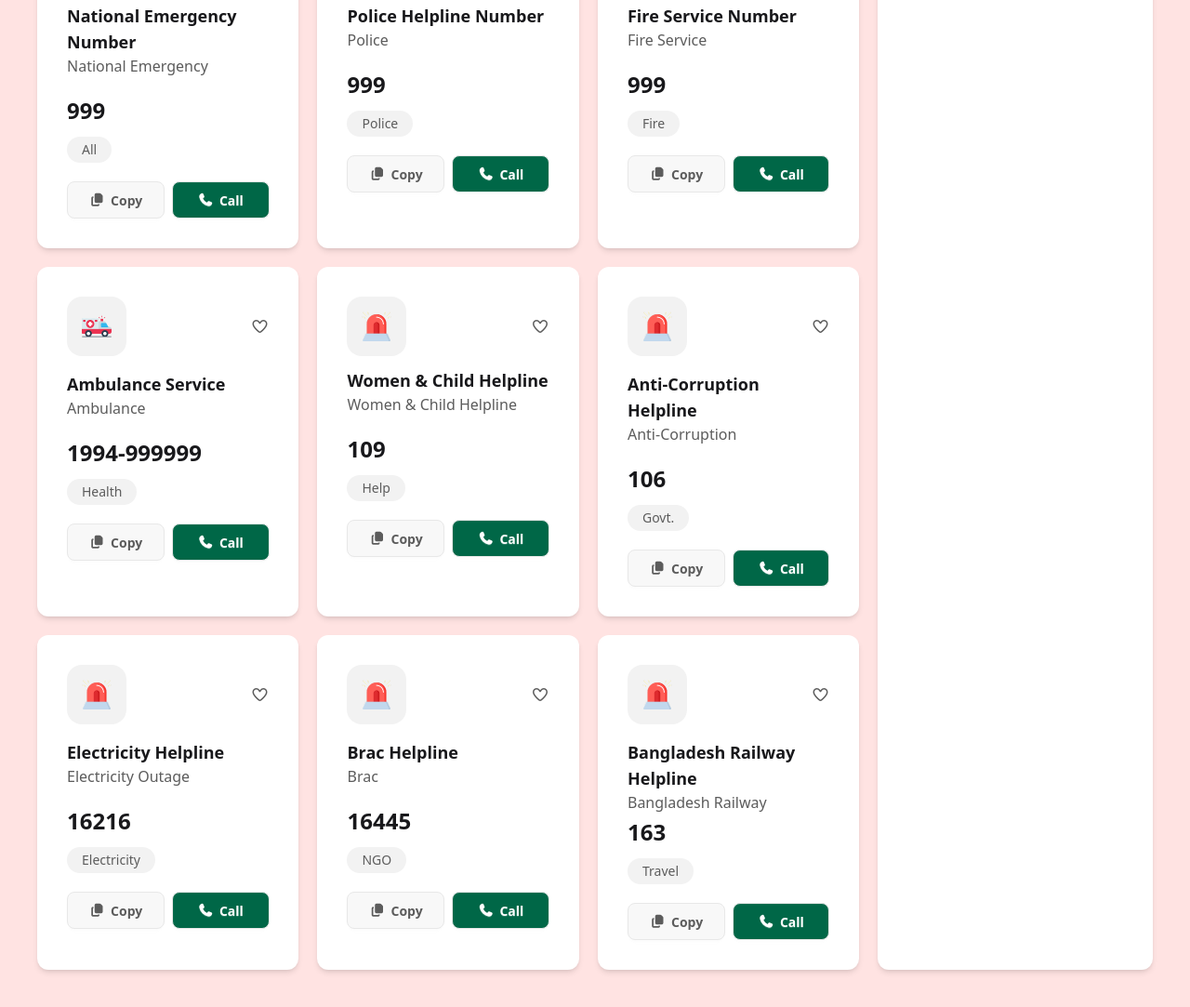
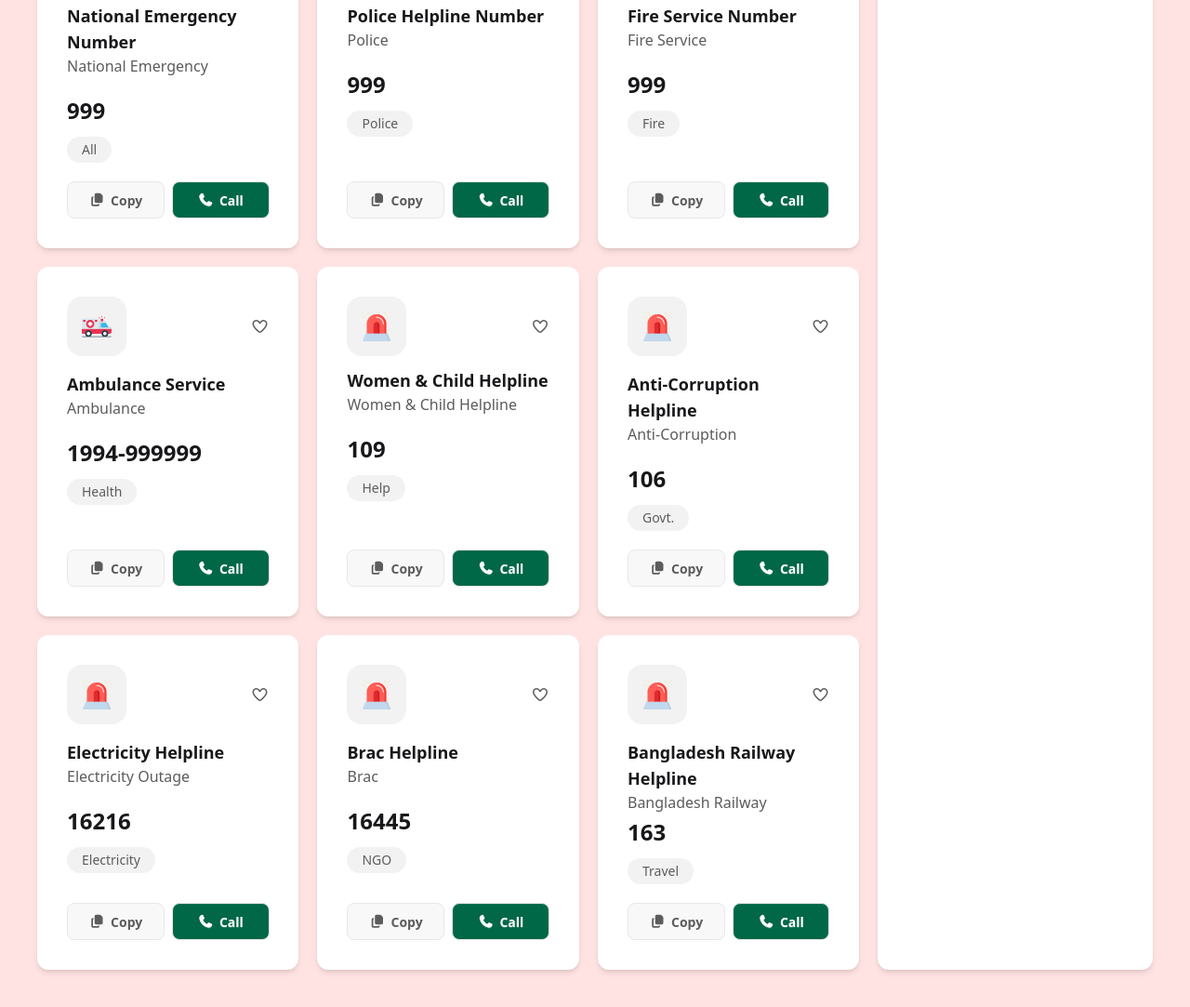
Before and after one commit to Noman6542/five-assingment-emergency-Hotline, a plain HTML site: page index.html in a window 1280 px wide. Shown: the part 487-1570 px from the top of the page at 93% size. Drawn offline with nearby package versions, Linux system fonts and the light colour scheme.

Commit message:
added the questinons answere

```diff
--- a/function.js
+++ b/function.js
@@ -62,9 +62,7 @@ for (let i = 0; i < callButtons.length; i++) {
                 `;
 
 
-
-
-  callHistoryContainer.prepend(historyItem);
+  callHistoryContainer.appendChild(historyItem);
 } else {
     alert("You have no enough coin");
     }
--- a/index.html
+++ b/index.html
@@ -67,7 +67,7 @@
      <div class="grid-parent w-full lg:w-[75%] grid grid-cols-1 sm:grid-cols-2 lg:grid-cols-3 gap-5">
 
       <!-- emergency number  -->
-       <div class="parents-box bg-white rounded-xl p-8 shadow-md">
+       <div class="parents-box bg-white rounded-xl p-8 shadow-md flex flex-col">
 
 
         <div>
@@ -89,9 +89,9 @@
           <p class="bg-[#f2f2f2] rounded-full w-fit px-4 py-1 text-center text-[#5c5c5c] text-xs md:text-sm mt-3 flex items-center justify-center">All</p>
       </div>
 
-       <div class="flex gap-2 mt-5">
-        <div class="flex-1"><button class="copy-btn btn rounded-[8px] w-full text-[#5c5c5c]"><i class="fa-solid fa-copy"></i>Copy</button></div>
-        <div class="flex-1">
+       <div class="flex gap-2 mt-auto">
+        <div class="flex-1 mt-5"><button class="copy-btn btn rounded-[8px] w-full text-[#5c5c5c]"><i class="fa-solid fa-copy"></i>Copy</button></div>
+        <div class="flex-1 mt-5">
           <button data-number="999" data-service="National Emergency" class="btn call-btn rounded-[8px] text-white w-full bg-[#006747]"><i class="fa-solid fa-phone"></i>Call</button>
         </div>
       </div>
@@ -100,10 +100,10 @@
 
       <!-- Police Helpline Number  -->
 
-       <div class="parents-box bg-white rounded-xl p-8 shadow-md">
+       <div class="parents-box bg-white rounded-xl p-8 shadow-md flex flex-col">
 
 
-        <div>
+        <div class=" ">
         <div class="flex justify-between items-center mb-4">
           <div class=" bg-[#f2f2f2] rounded-[16px] p-4"><img class=" w-8 h-8" src="./assets/police.png" alt="" srcset=""></div>
           <div><i class="heart-icon cursor-pointer fa-regular fa-heart text-[#5c5c5c]"></i></div>
@@ -124,9 +124,9 @@
 
 
 
-       <div class="flex gap-2 mt-5">
-        <div class="flex-1"><button class="copy-btn btn rounded-[8px] w-full text-[#5c5c5c]"><i class="fa-solid fa-copy"></i>Copy</button></div>
-        <div class="flex-1">
+       <div class="flex gap-2 mt-auto">
+        <div class="flex-1 mt-5"><button class="copy-btn btn rounded-[8px] w-full text-[#5c5c5c]"><i class="fa-solid fa-copy"></i>Copy</button></div>
+        <div class="flex-1 mt-5">
           <button data-service="Police Helpline Number" data-number="999" class="btn  call-btn rounded-[8px] text-white w-full bg-[#006747]"><i class="fa-solid fa-phone"></i>Call</button>
         </div>
       </div>
@@ -134,10 +134,10 @@
       </div>
 
       <!-- Fire Service Number  -->
-       <div class="parents-box bg-white rounded-xl p-8 shadow-md">
+       <div class="parents-box bg-white rounded-xl p-8 shadow-md flex flex-col">
 
 
-        <div class="">
+        <div class=" ">
         <div class="flex justify-between items-center mb-4">
           <div class=" bg-[#f2f2f2] rounded-[16px] p-4"><img class="w-8 h-8" src="./assets/fire-service.png" alt="" srcset=""></div>
           <div><i class="heart-icon cursor-pointer fa-regular fa-heart text-[#5c5c5c]"></i></div>
@@ -158,9 +158,9 @@
 
 
 
-       <div class="flex gap-2 mt-5">
-        <div class="flex-1"><button class="copy-btn btn rounded-[8px] w-full text-[#5c5c5c]"><i class="fa-solid fa-copy"></i>Copy</button></div>
-        <div class="flex-1">
+       <div class="flex gap-2 mt-auto">
+        <div class="flex-1 mt-5"><button class="copy-btn btn rounded-[8px] w-full text-[#5c5c5c]"><i class="fa-solid fa-copy"></i>Copy</button></div>
+        <div class="flex-1 mt-5">
           <button data-service="Fire Service Number" data-number="999" class="btn call-btn rounded-[8px] text-white w-full bg-[#006747]"><i class="fa-solid fa-phone"></i>Call</button>
         </div>
       </div>
@@ -169,7 +169,7 @@
 
       <!-- Ambulance Service  -->
 
-       <div class="parents-box bg-white rounded-xl p-8 shadow-md">
+       <div class="parents-box bg-white rounded-xl p-8 shadow-md flex flex-col">
 
 
         <div class="">
@@ -193,9 +193,9 @@
 
 
 
-       <div class="flex gap-2 mt-5">
-        <div class="flex-1"><button class="copy-btn btn rounded-[8px] w-full text-[#5c5c5c]"><i class="fa-solid fa-copy"></i>Copy</button></div>
-        <div class="flex-1">
+       <div class="flex gap-2 mt-auto">
+        <div class="flex-1 mt-5"><button class="copy-btn btn rounded-[8px] w-full text-[#5c5c5c]"><i class="fa-solid fa-copy"></i>Copy</button></div>
+        <div class="flex-1 mt-5">
           <button data-service="Ambulance Service" data-number="1994-999999" class="btn call-btn rounded-[8px] text-white w-full bg-[#006747]"><i class="fa-solid fa-phone"></i>Call</button>
         </div>
       </div>
@@ -206,7 +206,7 @@
         <!-- women child  -->
 
 
-       <div class="parents-box bg-white rounded-xl p-8 shadow-md">
+       <div class="parents-box bg-white rounded-xl p-8 shadow-md flex flex-col">
 
 
         <div class="">
@@ -230,9 +230,9 @@
 
 
 
-       <div class="flex gap-2 mt-5">
-        <div class="flex-1"><button  class="copy-btn btn rounded-[8px] w-full text-[#5c5c5c]"><i class="fa-solid fa-copy"></i>Copy</button></div>
-        <div class="flex-1">
+       <div class="flex gap-2 mt-auto">
+        <div class="flex-1 mt-5"><button  class="copy-btn btn rounded-[8px] w-full text-[#5c5c5c]"><i class="fa-solid fa-copy"></i>Copy</button></div>
+        <div class="flex-1 mt-5">
           <button data-service="Women & Child Helpline" data-number="109" class="btn call-btn rounded-[8px] text-white w-full bg-[#006747]"><i class="fa-solid fa-phone"></i>Call</button>
         </div>
       </div>
@@ -243,7 +243,7 @@
       <!-- Anti-Corruption Helpline  -->
 
 
-       <div class="parents-box bg-white rounded-xl p-8 shadow-md">
+       <div class="parents-box bg-white rounded-xl p-8 shadow-md flex flex-col">
 
 
         <div class="">
@@ -267,9 +267,9 @@
 
 
 
-       <div class="flex gap-2 mt-5">
-        <div class="flex-1"><button class="copy-btn btn rounded-[8px] w-full text-[#5c5c5c]"><i class="fa-solid fa-copy"></i>Copy</button></div>
-        <div class="flex-1">
+       <div class="flex gap-2 mt-auto">
+        <div class="flex-1 mt-5"><button class="copy-btn btn rounded-[8px] w-full text-[#5c5c5c]"><i class="fa-solid fa-copy"></i>Copy</button></div>
+        <div class="flex-1 mt-5">
           <button  data-service="Anti-Corruption Helpline" data-number="106" class="btn rounded-[8px] call-btn text-white w-full bg-[#006747]"><i class="fa-solid fa-phone"></i>Call</button>
         </div>
       </div>
@@ -280,7 +280,7 @@
       <!-- Electricity Helpline  -->
 
 
-       <div class="parents-box bg-white rounded-xl p-8 shadow-md">
+       <div class="parents-box bg-white rounded-xl p-8 shadow-md flex flex-col">
 
 
         <div class="">
@@ -304,9 +304,9 @@
 
 
 
-       <div class="flex gap-2 mt-5">
-        <div class="flex-1"><button class="copy-btn btn rounded-[8px] w-full text-[#5c5c5c]"><i class="fa-solid fa-copy"></i>Copy</button></div>
-        <div class="flex-1">
+       <div class="flex gap-2 mt-auto">
+        <div class="flex-1 mt-5"><button class="copy-btn btn rounded-[8px] w-full text-[#5c5c5c]"><i class="fa-solid fa-copy"></i>Copy</button></div>
+        <div class="flex-1 mt-5">
           <button  data-service="Electricity Helpline" data-number="16216" class="btn call-btn rounded-[8px] text-white w-full bg-[#006747]"><i class="fa-solid fa-phone"></i>Call</button>
         </div>
       </div>
@@ -316,7 +316,7 @@
       <!-- Brac Helpline  -->
 
 
-       <div class="parents-box bg-white rounded-xl p-8 shadow-md">
+       <div class="parents-box bg-white rounded-xl p-8 shadow-md flex flex-col">
 
 
         <div class="">
@@ -340,9 +340,9 @@
 
 
 
-       <div class="flex gap-2 mt-5">
-        <div class="flex-1"><button  class="copy-btn btn rounded-[8px] w-full text-[#5c5c5c]"><i class="fa-solid fa-copy"></i>Copy</button></div>
-        <div class="flex-1">
+       <div class="flex gap-2 mt-auto">
+        <div class="flex-1 mt-5"><button  class="copy-btn btn rounded-[8px] w-full text-[#5c5c5c]"><i class="fa-solid fa-copy"></i>Copy</button></div>
+        <div class="flex-1 mt-5">
           <button  data-service="Brac Helpline" data-number="16445" class="btn call-btn rounded-[8px] text-white w-full bg-[#006747]"><i class="fa-solid fa-phone"></i>Call</button>
         </div>
       </div>
@@ -353,7 +353,7 @@
       <!-- Bangladesh Railway Helpline   -->
 
 
-       <div class="parents-box bg-white rounded-xl p-8 shadow-md">
+       <div class="parents-box bg-white rounded-xl p-8 shadow-md flex flex-col">
 
 
         <div class="">
@@ -379,9 +379,9 @@
 
 
 
-       <div class="flex gap-2 mt-5">
-        <div class="flex-1"><button class="copy-btn btn rounded-[8px] w-full text-[#5c5c5c]"><i class="fa-solid fa-copy"></i>Copy</button></div>
-        <div class="flex-1">
+       <div class="flex gap-2 mt-auto">
+        <div class="flex-1 mt-5"><button class="copy-btn btn rounded-[8px] w-full text-[#5c5c5c]"><i class="fa-solid fa-copy"></i>Copy</button></div>
+        <div class="flex-1 mt-5">
           <button  data-service="Bangladesh Railway Helpline" data-number="163" class="btn call-btn rounded-[8px] text-white w-full bg-[#006747]"><i class="fa-solid fa-phone"></i>Call</button>
         </div>
       </div>
```
Also changed, not shown: 1 other file.
